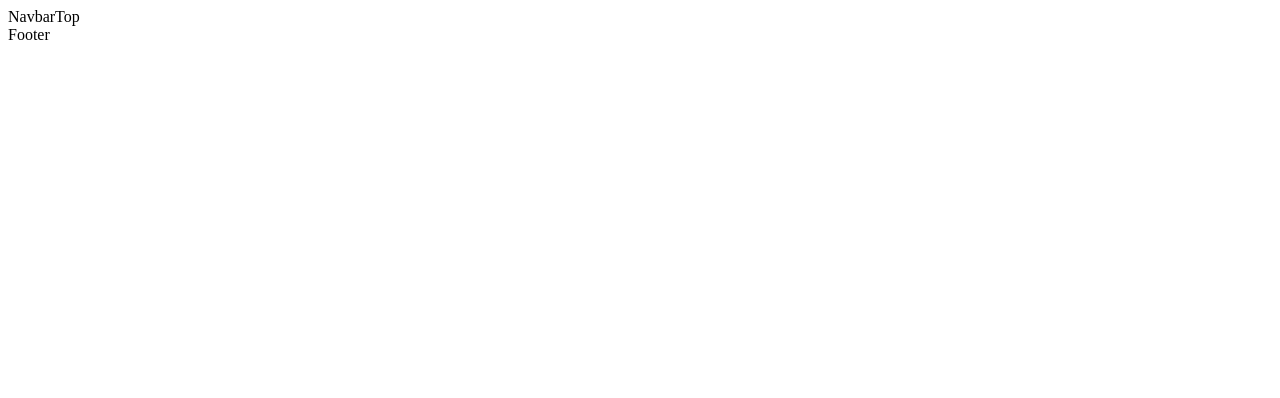
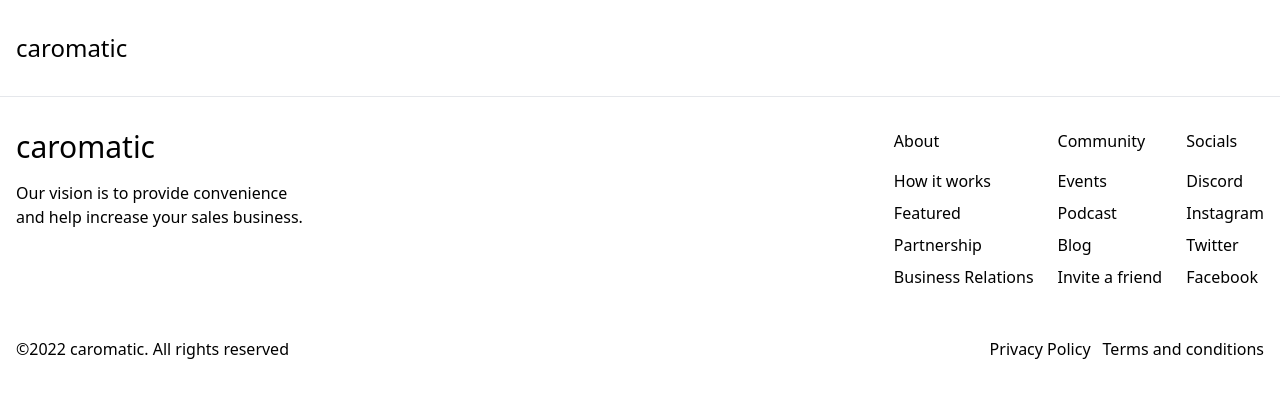
Before and after one commit to azadvt/caromatic, a React (Create React App) app: page / in a window 1280 px wide. Shown: the top 398 px of the page. Built offline with nearby package versions, Linux system fonts and the light colour scheme.

Commit message:
navbar and footer created

```diff
--- a/package.json
+++ b/package.json
@@ -35,5 +35,10 @@
       "last 1 firefox version",
       "last 1 safari version"
     ]
+  },
+  "devDependencies": {
+    "autoprefixer": "^10.4.13",
+    "postcss": "^8.4.19",
+    "tailwindcss": "^3.2.4"
   }
 }
--- /dev/null
+++ b/postcss.config.js
@@ -0,0 +1,6 @@
+module.exports = {
+  plugins: {
+    tailwindcss: {},
+    autoprefixer: {},
+  },
+}
--- a/src/App.js
+++ b/src/App.js
@@ -7,7 +7,6 @@ function App() {
       <Router>
       <Routes>
             <Route path='/' element={<Home/>}>
-
             </Route>
           </Routes>
       </Router>
--- a/src/components/Navigation/Navigation.js
+++ b/src/components/Navigation/Navigation.js
@@ -2,7 +2,9 @@ import React from 'react'
 
 export function NavbarTop() {
   return (
-    <div>NavbarTop</div>
+    <nav className='top-nav px-4 py-8 bg-white items-center flex border-b border-b-secondary-200'>
+      <p className='logo fw-bold text-2xl text-dark'>caromatic</p>
+    </nav>
   )
 }
 
@@ -11,6 +13,48 @@ export function NavbarTop() {
 
 export function Footer() {
     return (
-      <div>Footer</div>
+      <footer className='footer bg-white'>
+        <nav className="bottom-nav flex md:flex-row flex-col gap-6  wrap  md:py-8 px-4 py-3">
+          <div className='bottom-nav__col flex-col flex   gap-4 flex-1 '>
+            <p className='logo fw-bold md:text-3xl text-2xl text-dark '>caromatic</p>
+            <p className="text-justify">Our vision is to provide convenience<br/>and help increase your sales business.</p>
+          </div>
+
+          <div className='flex flex-col  align-start gap-4'>
+          <p className="text-dark fw-bold fs-xl">About</p>
+                    <ul className="flex flex-col gap-2 ">
+                        <li><a >How it works</a></li>
+                        <li><a >Featured</a></li>
+                        <li><a >Partnership</a></li>
+                        <li><a >Business Relations</a></li>
+                    </ul>
+          </div>
+          <div className="bottom-nav__col flex flex-col  align-start  gap-4">
+                    <p className="text-dark fw-bold fs-xl">Community</p>
+                    <ul className="flex flex-col gap-2">
+                        <li><a >Events</a></li>
+                        <li><a >Podcast</a></li>
+                        <li><a >Blog</a></li>
+                        <li><a >Invite a friend</a></li>
+                    </ul>
+                </div>
+                <div className="bottom-nav__col flex flex-col  align-start gap-4">
+                    <p className="text-dark fw-bold fs-xl">Socials</p>
+                    <ul className="flex flex-col gap-2">
+                        <li><a >Discord</a></li>
+                        <li><a >Instagram</a></li>
+                        <li><a >Twitter</a></li>
+                        <li><a >Facebook</a></li>
+                    </ul>
+                </div>
+
+        </nav>
+        <div className="legal flex md:flex-row flex-col gap-3 wrap p-4">
+                <p className="text-dark fw-bold flex-1 text-sm md:text-base">©2022 caromatic. All rights reserved</p>
+                <a className="text-sm md:text-base">Privacy Policy</a>
+                <a className="text-sm md:text-base">Terms and conditions</a>
+            </div>
+
+      </footer>
     )
   }
--- a/src/index.css
+++ b/src/index.css
@@ -0,0 +1,4 @@
+@import url('https://fonts.googleapis.com/css2?family=Plus+Jakarta+Sans:wght@400;500;600;700&display:swap');
+@tailwind base;
+@tailwind components;
+@tailwind utilities;
--- /dev/null
+++ b/tailwind.config.js
@@ -0,0 +1,10 @@
+/** @type {import('tailwindcss').Config} */
+module.exports = {
+  content: [
+    "./src/**/*.{js,jsx,ts,tsx}",
+  ],
+  theme: {
+    extend: {},
+  },
+  plugins: [],
+}
```
Also changed, not shown: 1 other file (tests, documents, lock files or other folders).
